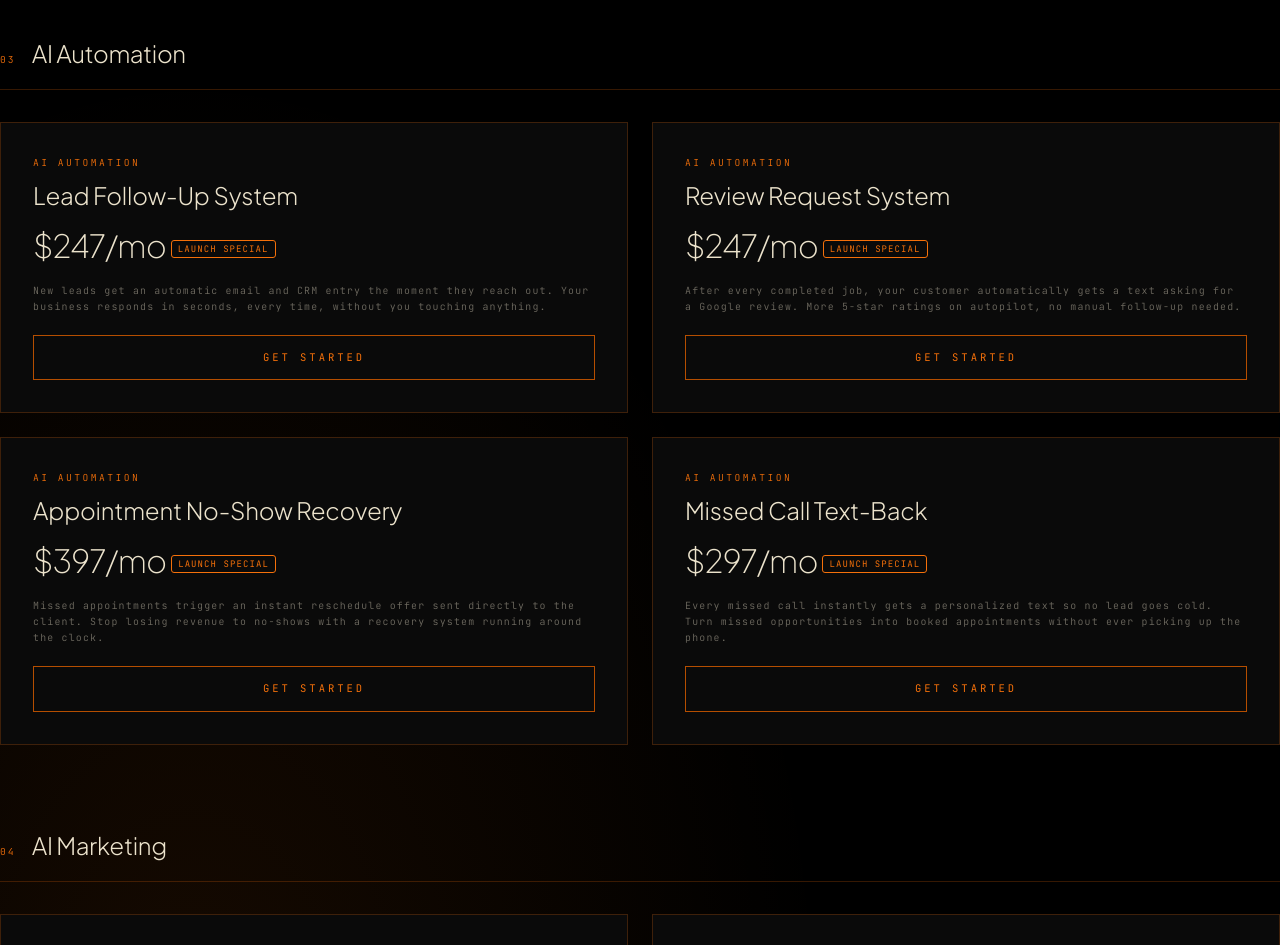
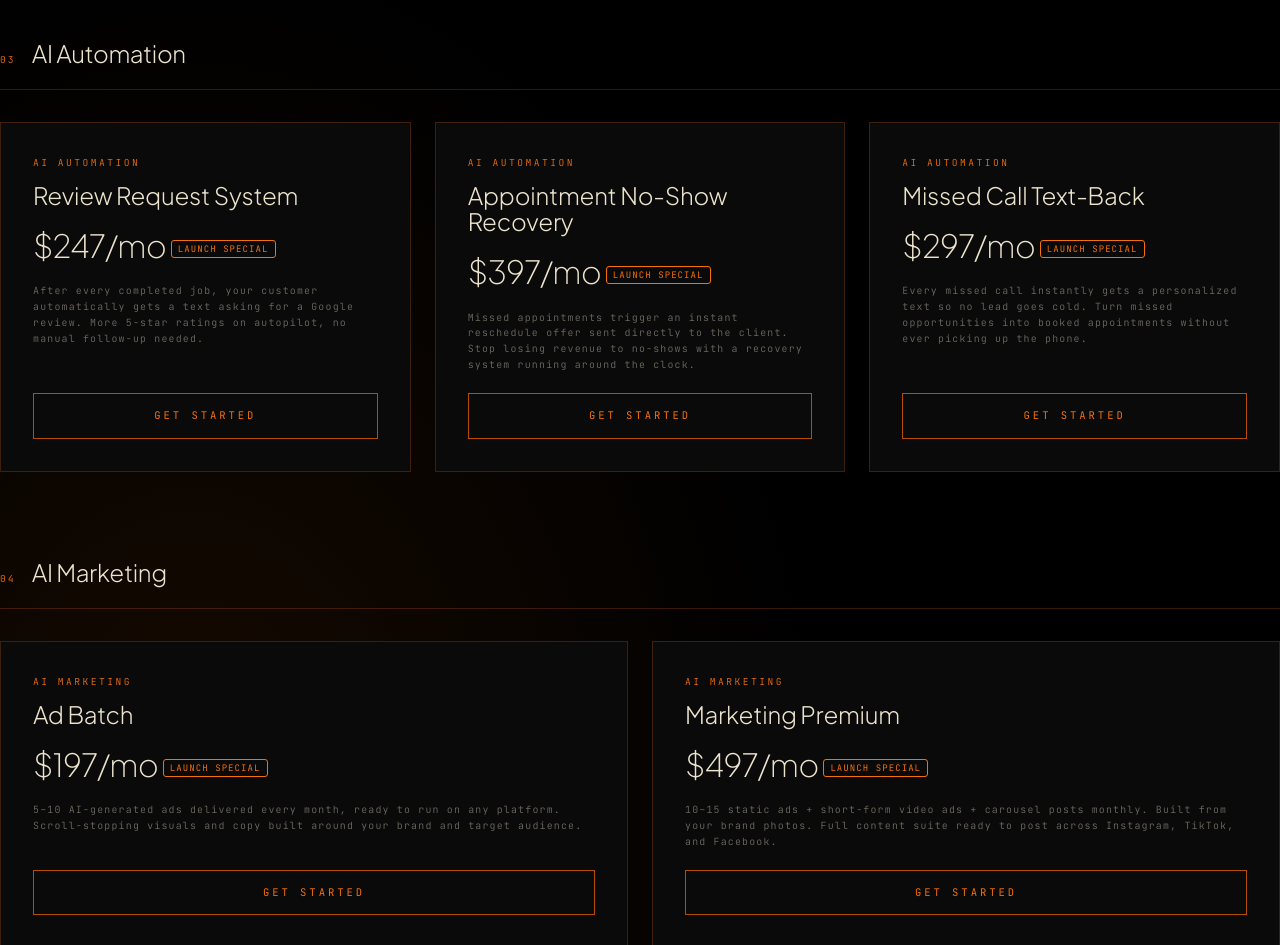
Before and after one commit to strikepathco/strikepath-website, a Next.js app: page /services in a window 1280 px wide. Shown: the part 1300-2245 px from the top of the page. Built offline with nearby package versions, Linux system fonts and the light colour scheme.

Commit message:
Remove Lead Follow-Up service from automation offerings
Co-Authored-By: Claude Sonnet 4.6 <noreply@anthropic.com>

```diff
--- a/app/(site)/services/page.tsx
+++ b/app/(site)/services/page.tsx
@@ -46,7 +46,6 @@ const CATEGORIES: Category[] = [
     eyebrow: '03',
     successPath: '/onboarding/automation',
     tiers: [
-      { name: 'Lead Follow-Up System',        price: '$247/mo', note: 'New leads get an automatic email and CRM entry the moment they reach out. Your business responds in seconds, every time, without you touching anything.',                                           priceKey: 'STRIPE_AUTOMATION_LEAD_FOLLOWUP',   checkoutUrl: 'https://buy.stripe.com/eVq9AMgkgbArcB6aAjbsc00' },
       { name: 'Review Request System',        price: '$247/mo', note: 'After every completed job, your customer automatically gets a text asking for a Google review. More 5-star ratings on autopilot, no manual follow-up needed.',                                               priceKey: 'STRIPE_AUTOMATION_REVIEW_REQUEST',  checkoutUrl: 'https://buy.stripe.com/9B64gsec8dIz0So4bVbsc01' },
       { name: 'Appointment No-Show Recovery', price: '$397/mo', note: 'Missed appointments trigger an instant reschedule offer sent directly to the client. Stop losing revenue to no-shows with a recovery system running around the clock.',                                      priceKey: 'STRIPE_AUTOMATION_NOSHOW_RECOVERY', checkoutUrl: 'https://buy.stripe.com/eVq14gec8awn7gMcIrbsc02' },
       { name: 'Missed Call Text-Back',        price: '$297/mo', note: 'Every missed call instantly gets a personalized text so no lead goes cold. Turn missed opportunities into booked appointments without ever picking up the phone.',                                            priceKey: 'STRIPE_AUTOMATION_MISSED_CALL',     checkoutUrl: 'https://buy.stripe.com/dRm9AMd849sj0So9wfbsc03' },
--- a/app/components/ROICalculator.tsx
+++ b/app/components/ROICalculator.tsx
@@ -122,11 +122,7 @@ export default function ROICalculator() {
   const [recPlan,    setRecPlan]    = useState('4188')
 
   // automation — which workflow
-  const [autoType, setAutoType] = useState('lead-followup')
-  // lead follow-up
-  const [lfLeads,       setLfLeads]       = useState(20)
-  const [lfNotFollowed, setLfNotFollowed] = useState(60)
-  const [lfDealValue,   setLfDealValue]   = useState(500)
+  const [autoType, setAutoType] = useState('review-request')
   // review request
   const [rrCustomers,      setRrCustomers]      = useState(80)
   const [rrCurrentReviews, setRrCurrentReviews] = useState(3)
@@ -158,10 +154,6 @@ export default function ROICalculator() {
       return { annualCost: c, savings: c * 0.75, investment: Number(recPlan) }
     }
     if (activeTab === 'automation') {
-      if (autoType === 'lead-followup') {
-        const annualCost = lfLeads * (lfNotFollowed / 100) * lfDealValue * 52 * 0.15
-        return { annualCost, savings: annualCost - 247 * 12, investment: 247 * 12 }
-      }
       if (autoType === 'review-request') {
         const newReviews = rrCustomers * 0.18
         const annualCost = Math.max(0, (newReviews - rrCurrentReviews) * rrReviewValue * 12)
@@ -328,7 +320,6 @@ export default function ROICalculator() {
                 <span style={{ ...monoXs, display: 'block', marginBottom: '0.75rem' }}>Which Automation?</span>
                 <div style={{ display: 'flex', flexDirection: 'column', gap: '0.4rem' }}>
                   {([
-                    { id: 'lead-followup',   label: 'Lead Follow-Up',       price: '$247/mo' },
                     { id: 'review-request',  label: 'Review Request',        price: '$247/mo' },
                     { id: 'noshow-recovery', label: 'No-Show Recovery',      price: '$397/mo' },
                     { id: 'missed-call',     label: 'Missed Call Text-Back', price: '$297/mo' },
@@ -362,12 +353,6 @@ export default function ROICalculator() {
                   })}
                 </div>
               </div>
-
-              {autoType === 'lead-followup' && <>
-                <Slider label="New Leads / Week"      min={1}   max={200}   value={lfLeads}       onChange={setLfLeads}       display={String(lfLeads)} />
-                <Slider label="Leads Not Followed Up" min={0}   max={100}   value={lfNotFollowed} onChange={setLfNotFollowed} display={`${lfNotFollowed}%`} />
-                <Slider label="Avg Deal Value"         min={100} max={10000} step={100} value={lfDealValue} onChange={setLfDealValue} display={`$${lfDealValue.toLocaleString()}`} />
-              </>}
 
               {autoType === 'review-request' && <>
                 <Slider label="Customers / Month"        min={10} max={500} value={rrCustomers}      onChange={v => { setRrCustomers(v); setRrCurrentReviews(prev => Math.min(prev, Math.floor(v * 0.18))) }} display={String(rrCustomers)} />
```
